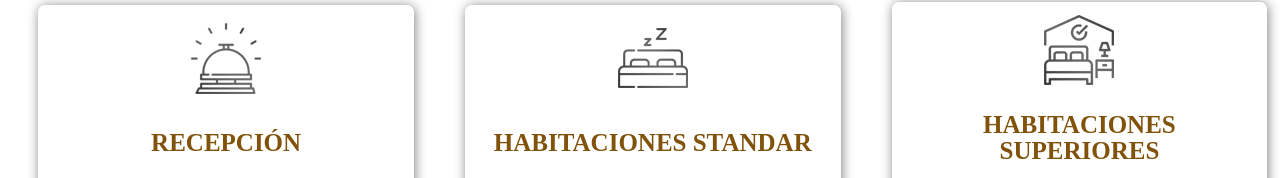
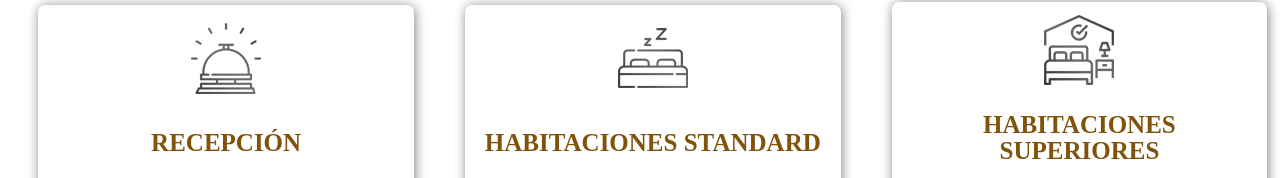
Before and after one commit to Yauny1/san-remo, a plain HTML site: page index.html in a window 1280 px wide. Shown: the part 688-866 px from the top of the page. Drawn offline with Linux system fonts and the light colour scheme; a web font is replaced by a local one.

Commit message:
index.html

```diff
--- a/index.html
+++ b/index.html
@@ -104,7 +104,7 @@
 			  <img src="imagenes/iconos/hab_std.png" alt="Habitaciones">
 			      </div>
 		      <div class="f1">
-			  <h2> HABITACIONES STANDAR</h2>
+			  <h2> HABITACIONES STANDARD</h2>
 			  <p><div class="texto">  El hotel cuenta con 32 habitaciones Standard, distribuidas hacia los laterales del hotel, brindando una vista a la Bahía o al Puerto de Yates. Están equipadas con aire acondicionado frío/calor, televisores, frigobar y secador de pelo en el baño.
 			  </div>
               </p>
```
